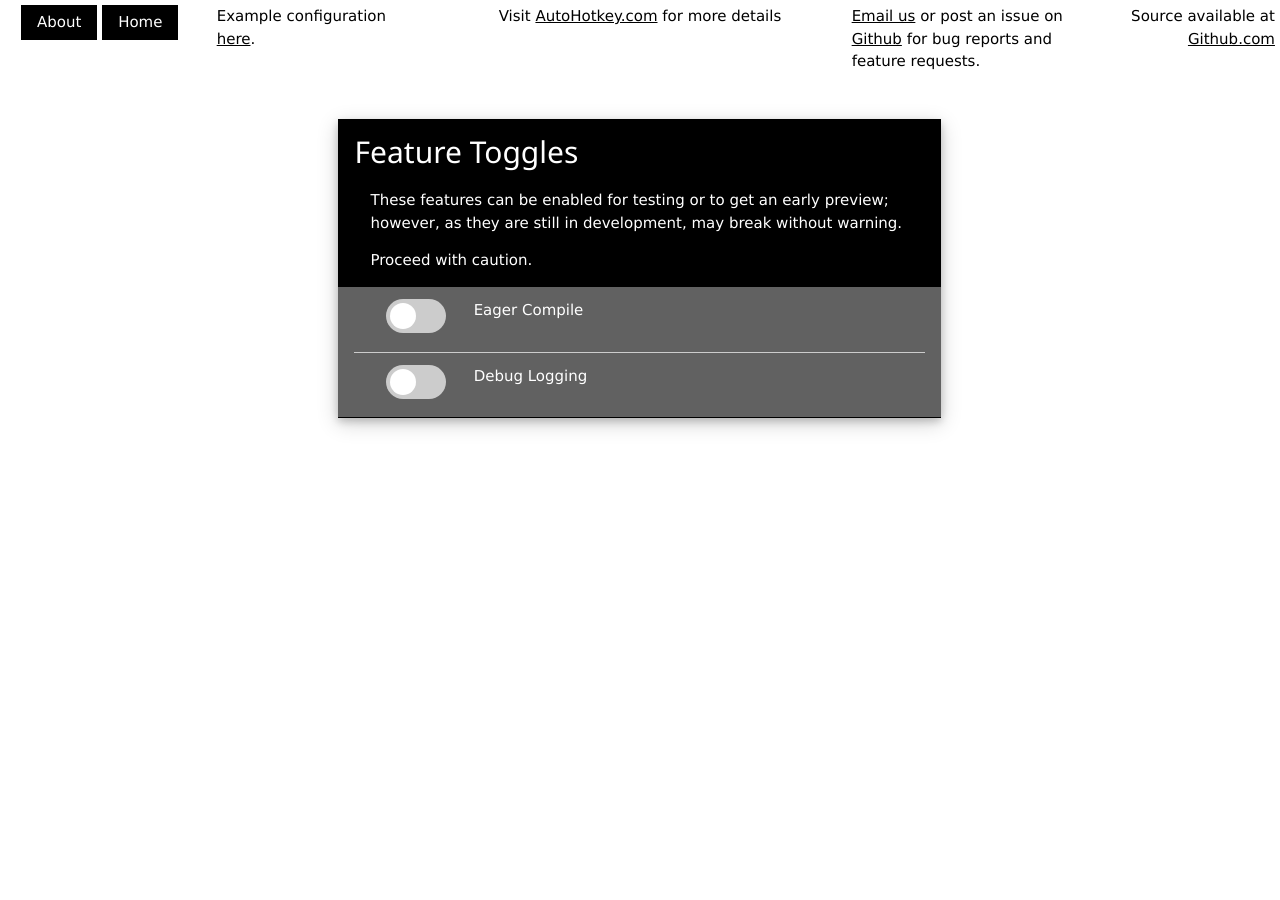
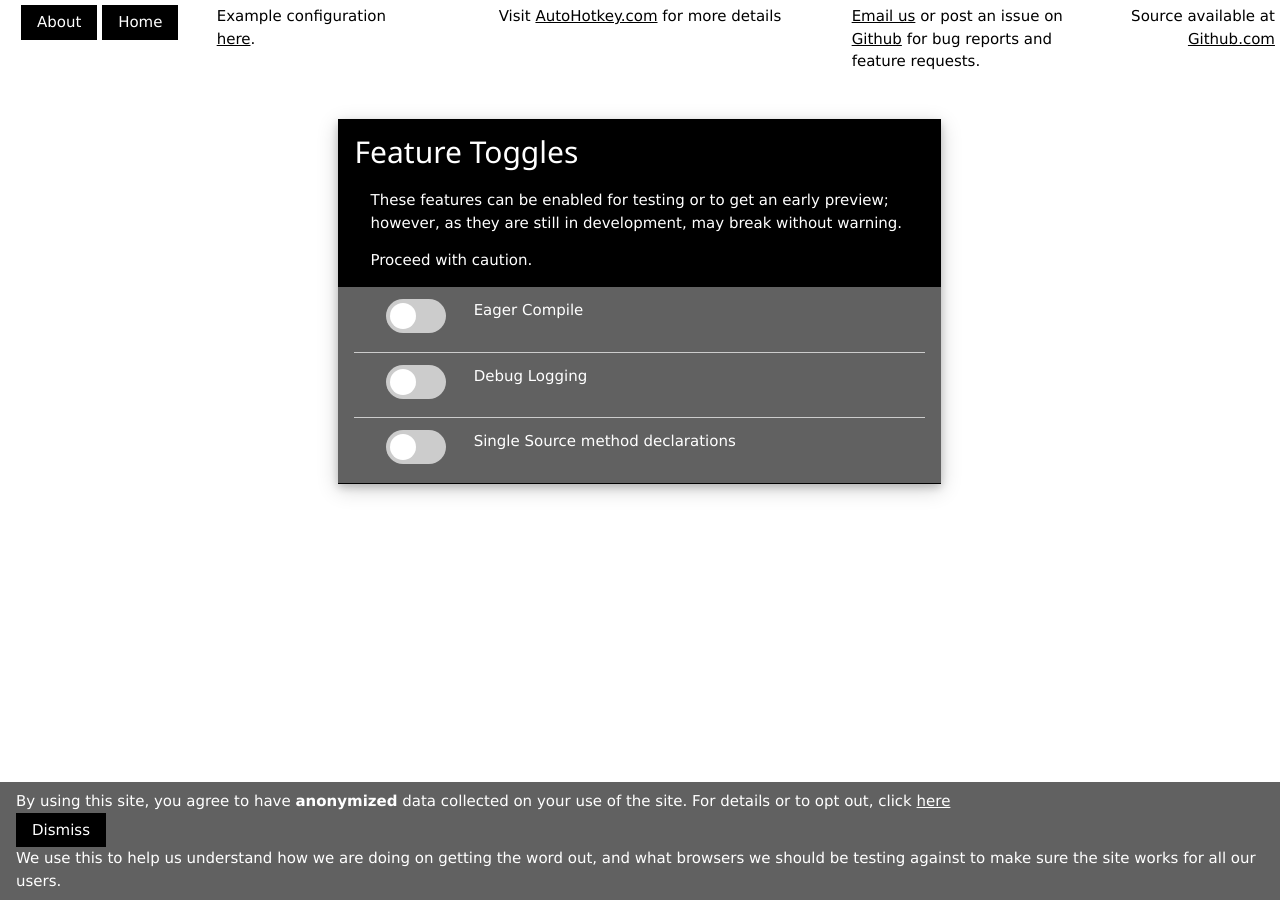
Before and after one commit to mshafer1/AHK-generator, a Jekyll site: the page built from feature_toggles.html, in a window 1280 px wide. Built offline with Jekyll 4.4.1, drawn with Linux system fonts in a browser that asks for light colours; nearby versions of some CDN libraries.

Commit message:
feat(code_gen_methods) (#3)
* feat(code_gen_method): starting on it

* feat(code_gen_methods): got it mostly working

* fix mismatch arg name, get tests running again

* put behind feature toggle

```diff
--- a/_data/feature_toggles.yaml
+++ b/_data/feature_toggles.yaml
@@ -12,3 +12,7 @@
   default: false
   hidden: true
   description: handle all changes without reloading
+- name: Single Source method declarations
+  code_key: SINGLE_SOURCE
+  default: false
+  description: single source the method declarations and documentation
--- a/scripts/ahk.js
+++ b/scripts/ahk.js
@@ -1,3 +1,5 @@
+---
+---
 GET_KEYS = {
     enable_debug_logging: 'DEBUG_LOG',
     enable_eager_compile: 'EAGER_COMPILE',
@@ -484,6 +486,21 @@
 
     result = '';
 
+    if(FEATURE_TOGGLES.SINGLE_SOURCE) {
+        {% for method in site.data.methods %}
+        {% unless forloop.first %}else {% endunless %}if (item == '{{ method.code_key }}') {
+            result=`{% include _method_signatures/_generic.html method=method %}`
+        }{% endfor %}
+
+        $('#function' + id).html(result);
+    }
+    else {
+        if (item == 'ActivateOrOpen') {
+            $('#function' + id).html('ActivateOrOpen(\
+                        "<input type="text" name="Window{0}" id="window{0}" placeholder="Window" class="keyWidth"  oninput="markDirty()" required/>", <span class="w3-hide-large"><br/></span>\
+                        "<input id="program{0}" type="text" name="Program{0}" placeholder="Program"  class="keyWidth"  oninput="markDirty()" required/>")\
+                        <input type="hidden" value="ActivateOrOpen" name="option{0}" id="option{0}"/>'.format(id))
+
             $("#program" + id).click(function (event) {
                 event.stopPropagation();
             });
@@ -535,6 +552,7 @@
         }
 
         _register_done_typing(`#function${id}`, id)
+    }
 
     if (!backend) {
         markDirty()
```
Also changed, not shown: scripts/__tests__/parse_get.tests.js (+1 -1 lines). Lines whose indentation alone changed are shown as unchanged.
